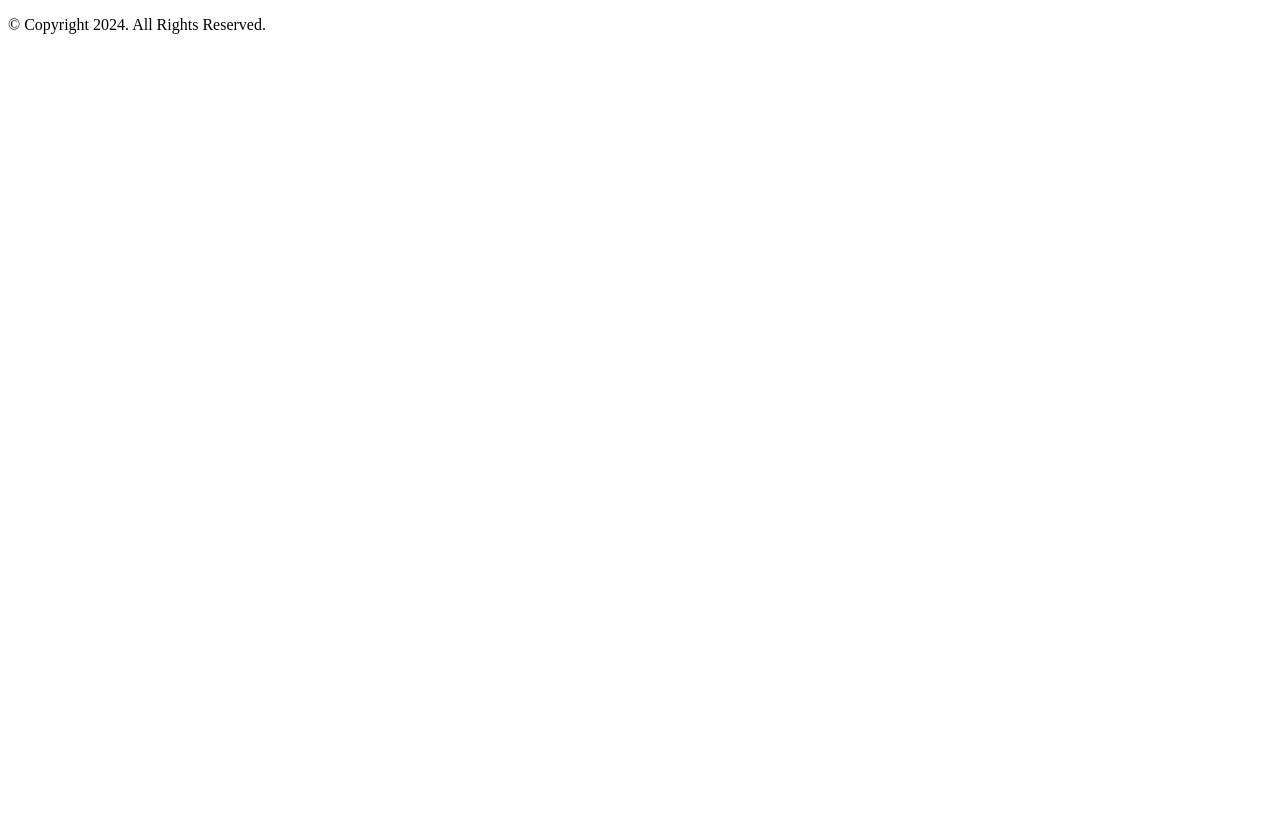
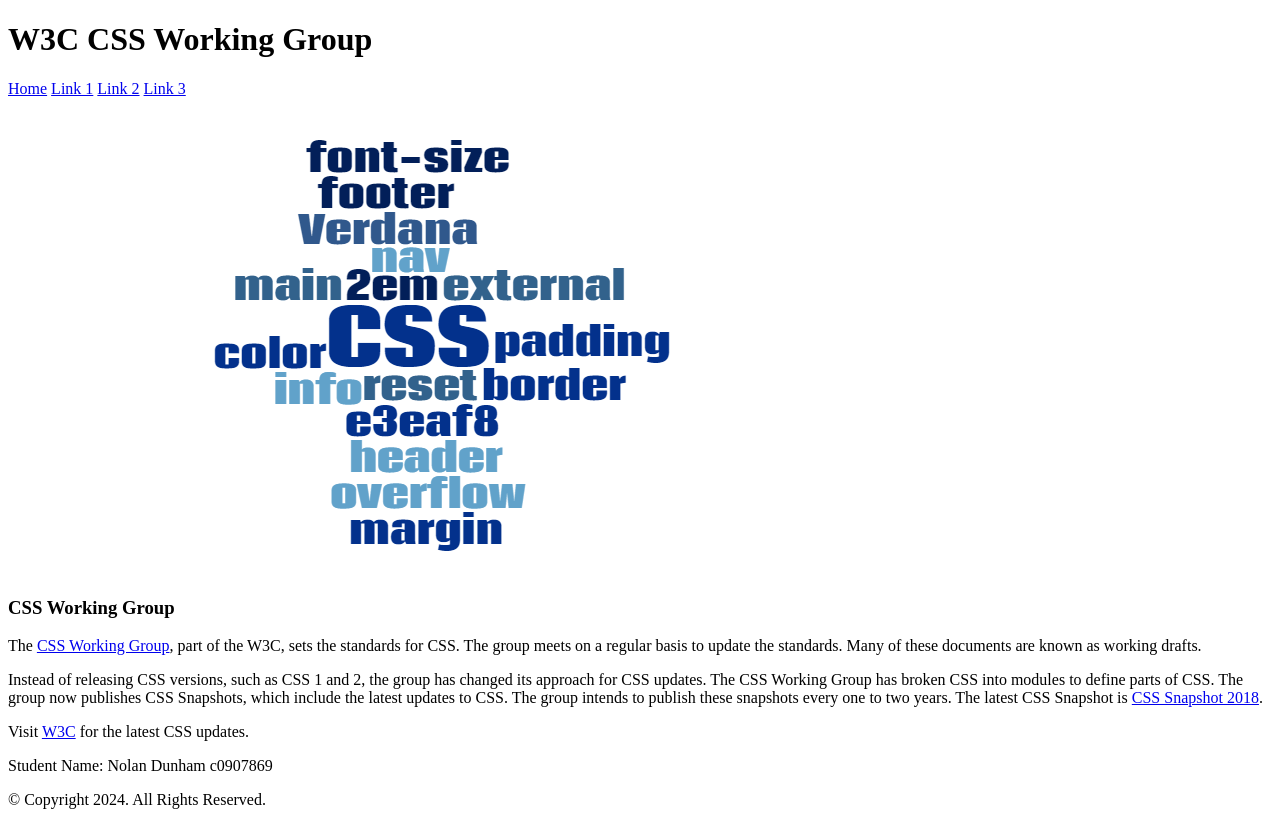
Before and after one commit to NolanDunham/https-LCSFY38.github.io-, a plain HTML site: page index.html in a window 1280 px wide. Before the commit the page ends 800 px from the top, so only its background shows below. Drawn offline with Linux system fonts and the light colour scheme.

Commit message:
Convert to project

```diff
--- /dev/null
+++ b/C4Tutorial/css/Styles.css
@@ -0,0 +1,3 @@
+/* Name: Nolan Dunham c0907869
+ * Date: September 27th 2024
+ * C4Tutorial/css/Styles*/
--- a/index.html
+++ b/index.html
@@ -1,21 +1,55 @@
 <!DOCTYPE html>
+<!--
+	Student Name: Nolan Dunham c0907869
+	File Name: C4 Tutorial
+	Date: September 27th, 2024
+-->
+
 <html lang="en">
 <head>
-        <meta charset="UTF-8" />
-        <title>Intro</title>
-
+	<title>CH 4 Apply Your Knowledge</title>
+	<meta charset="utf-8">
 </head>
 <body>
+
+	<!-- Header -->
+	<header>
+		<h1>W3C CSS Working Group</h1>
+	</header>
+
+	<!-- Nav -->
 	<nav>
+		<p><a href="index.html">Home</a>
+		<a href="#">Link 1</a>
+		<a href="#">Link 2</a>
+		<a href="#">Link 3</a></p>
 	</nav>
+
+	<!-- Main content area -->
 	<main>
-            <div id="intro"> </div>
+
+        <div id="image">
+            <img src="C4Tutorial/images/word-cloud.png" alt="word cloud of CSS properties" height="460" width="800">
+        </div>
+
+        <div id="group">
+
+            <h3>CSS Working Group</h3>
+            <p>The <a href="https://www.w3.org/Style/CSS/members" target="_blank">CSS Working Group</a>, part of the W3C, sets the standards for CSS. The group meets on a regular basis to update the standards. Many of these documents are known as working drafts.</p>
+
+            <p>Instead of releasing CSS versions, such as CSS 1 and 2, the group has changed its  approach for CSS updates.  The CSS Working Group has broken CSS into modules to define parts of CSS. The group now publishes CSS Snapshots, which include the latest updates to CSS. The group intends to publish these snapshots every one to two years. The latest CSS Snapshot is <a href="https://www.w3.org/TR/css-2018/" class="external" target="_blank">CSS Snapshot 2018</a>.</p>
+
+            <p>Visit <a href="https://www.w3.org/Style/CSS/" class="external" target="_blank">W3C</a> for the latest CSS updates.</p>
+
+        </div>
+
 	</main>
+
+	<!-- Footer -->
 	<footer>
+		<p>Student Name: Nolan Dunham c0907869</p>
 		<p>&copy; Copyright 2024. All Rights Reserved.</p>
 	</footer>
+
 </body>
 </html>
-<!--<a href="Music/images/"
- <div id="lesson1"> bookmark definition
- <a href="#lesson1"> bookmark load-->
```
Also changed, not shown: C4Tutorial/images/word-cloud.png (added), Music/images/child-guitar.jpg (deleted), Music/images/piano-lesson.jpg (deleted), Music/images/woman-violin.jpg (deleted), 6 other files. Lines whose indentation alone changed are shown as unchanged.
